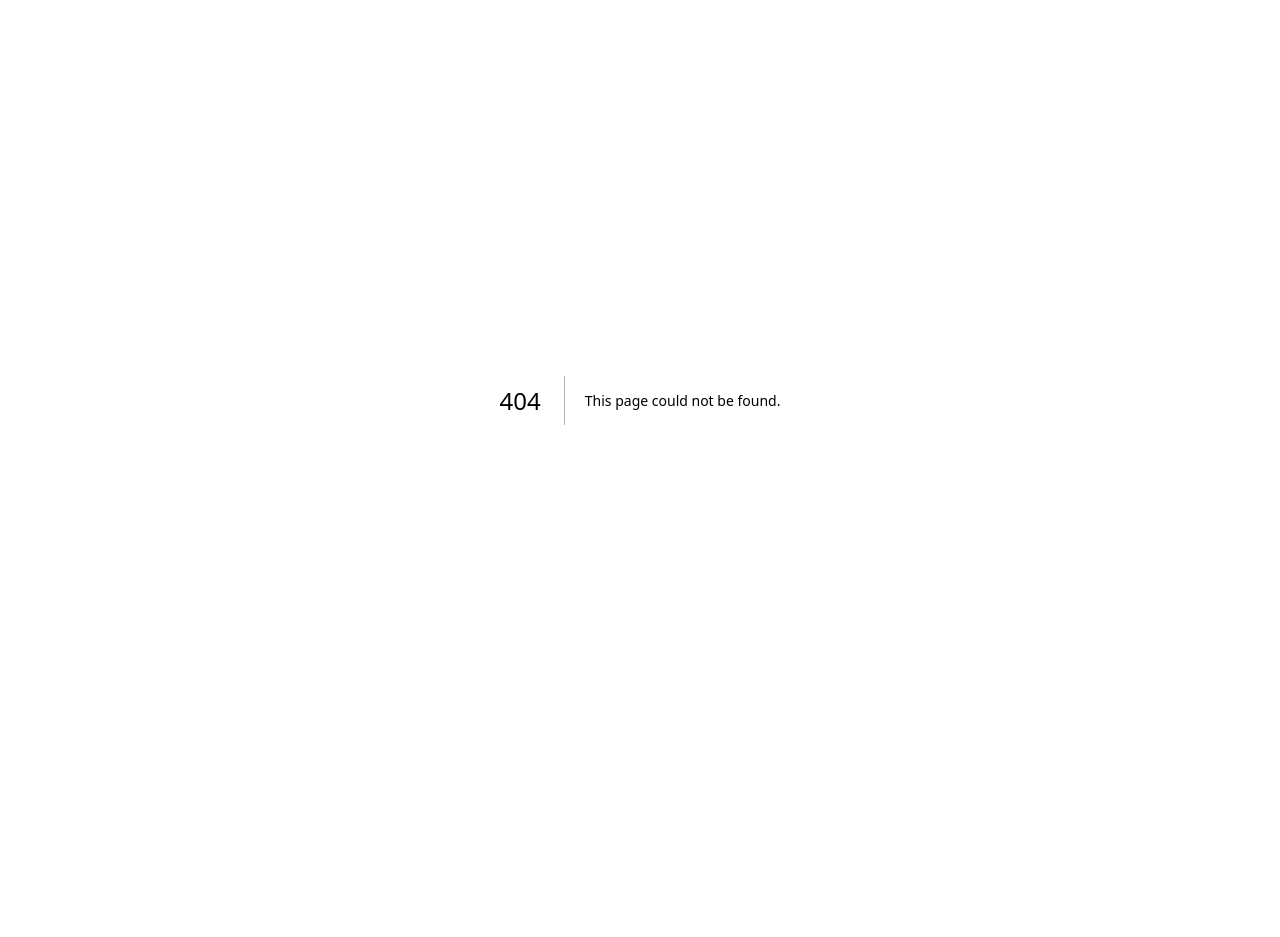
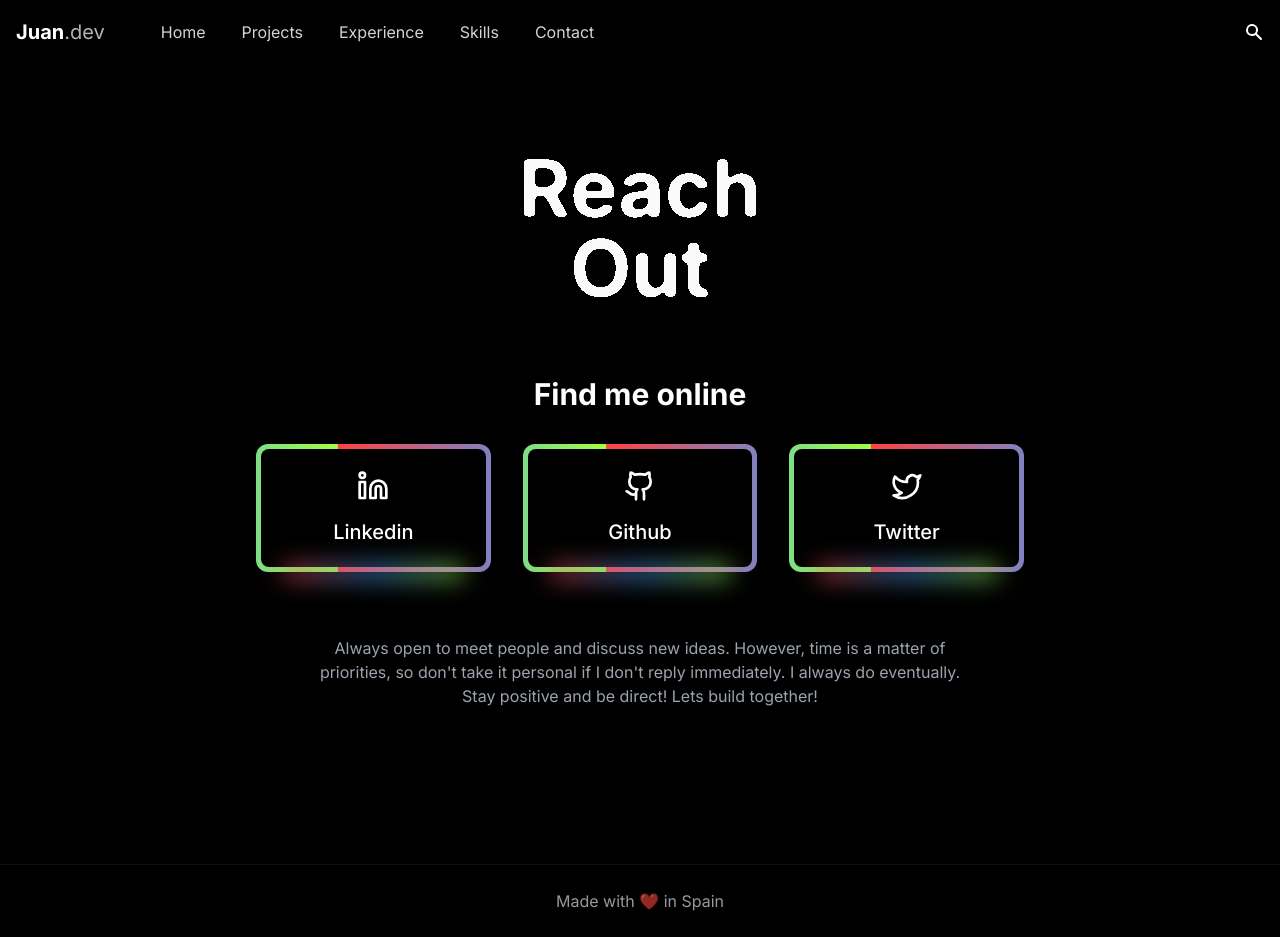
Before and after one commit to juannluengo/personalWebsite, a Next.js app: page /socials in a window 1280 px wide. Before the commit this address had no page. Before the commit the page ends 800 px from the top, so only its background shows below. Built offline with nearby package versions, Linux system fonts and the light colour scheme.

Commit message:
añadido socials

```diff
--- a/src/app/globals.css
+++ b/src/app/globals.css
@@ -29,6 +29,12 @@
     --chart-3: 197 37% 24%;
     --chart-4: 43 74% 66%;
     --chart-5: 27 87% 67%;
+    --color-1: 0 100% 63%;
+    --color-2: 270 100% 63%;
+    --color-3: 210 100% 63%;
+    --color-4: 195 100% 63%;
+    --color-5: 90 100% 63%;
+    --speed: 3s;
   }
 
   .dark {
@@ -129,3 +135,12 @@
     transform: rotate(360deg);
   }
 }
+
+@keyframes rainbow {
+  0% {
+    background-position: 0%;
+  }
+  100% {
+    background-position: 200%;
+  }
+}
--- /dev/null
+++ b/src/app/socials/page.tsx
@@ -0,0 +1,67 @@
+'use client';
+
+import React from 'react';
+import { GooeyText } from "@/components/ui/gooey-text-morphing";
+import { personalInfo } from '@/data/personal';
+import Layout from '@/components/layout/Layout';
+import { Github, Linkedin, Twitter } from 'lucide-react';
+import Link from 'next/link';
+import { RainbowButton } from "@/components/ui/rainbow-button";
+
+export default function SocialsPage() {
+  // Social icon mapping with proper typing
+  const socialIcons: Record<string, React.ReactNode> = {
+    github: <Github size={32} className="text-white" />,
+    linkedin: <Linkedin size={32} className="text-white" />,
+    twitter: <Twitter size={32} className="text-white" />
+  };
+
+  return (
+    <Layout>
+      <div className="min-h-screen bg-black text-white">
+        <div className="container mx-auto px-4 py-16">
+          {/* Gooey Text animation */}
+          <div className="h-[200px] flex items-center justify-center mb-12">
+            <GooeyText
+              texts={["Connect", "Reach Out", "Let's Talk"]}
+              morphTime={1}
+              cooldownTime={0.25}
+              className="font-bold"
+            />
+          </div>
+
+          {/* Social links section */}
+          <div className="max-w-3xl mx-auto">
+            <h2 className="text-3xl font-bold mb-8 text-center">Find me online</h2>
+
+            <div className="grid grid-cols-1 md:grid-cols-3 gap-8">
+              {Object.entries(personalInfo.social).map(([platform, url]) => (
+                <a
+                  href={url}
+                  key={platform}
+                  target="_blank"
+                  rel="noopener noreferrer"
+                >
+                  <RainbowButton className="w-full h-32">
+                    <div className="flex flex-col items-center justify-center">
+                      <div className="text-4xl mb-4">
+                        {platform in socialIcons ? socialIcons[platform] : null}
+                      </div>
+                      <span className="text-xl capitalize text-white">{platform}</span>
+                    </div>
+                  </RainbowButton>
+                </a>
+              ))}
+            </div>
+
+            <div className="mt-16 text-center">
+              <p className="text-gray-400 max-w-2xl mx-auto">
+                {personalInfo.contactDescription}
+              </p>
+            </div>
+          </div>
+        </div>
+      </div>
+    </Layout>
+  );
+}
--- a/src/components/home/RobotAnimation.tsx
+++ b/src/components/home/RobotAnimation.tsx
@@ -4,6 +4,7 @@ import { SplineScene } from "@/components/ui/splite";
 import { Card } from "@/components/ui/card";
 import { PlayCircle } from "lucide-react";
 import Link from "next/link";
+import { RainbowButton } from "@/components/ui/rainbow-button";
 
 export default function RobotAnimation() {
   // Function to scroll to the Work Experience section
@@ -26,7 +27,7 @@ export default function RobotAnimation() {
 
         {/* Title with large format like in Prime Video - wide enough to extend behind robot */}
         <h1 className="text-6xl md:text-8xl font-bold text-white mb-4 tracking-tighter w-[170%] relative z-5">
-          JUAN LUENGO GALLEGO
+          JUAN LUENGO
         </h1>
 
         {/* Subtitle/tagline */}
@@ -44,10 +45,10 @@ export default function RobotAnimation() {
             <PlayCircle size={20} />
             <span className="font-medium">View Profile</span>
           </button>
-          <Link href="/projects">
-            <button className="bg-gray-800/80 text-white px-6 py-2 rounded-md hover:bg-gray-700/80 transition-colors">
-              <span className="font-medium">More Info</span>
-            </button>
+          <Link href="/socials">
+            <RainbowButton>
+              <span className="font-medium text-white">More Info</span>
+            </RainbowButton>
           </Link>
         </div>
       </div>
--- a/src/components/layout/Navbar.tsx
+++ b/src/components/layout/Navbar.tsx
@@ -32,6 +32,9 @@ const Navbar = () => {
             <Button variant="link" className="text-white hover:text-white/80">
               <Link href="/collections">Collections</Link>
             </Button>
+            <Button variant="link" className="text-white hover:text-white/80">
+              <Link href="/socials">Contact</Link>
+            </Button>
           </div>
         </div>
         <div className="flex items-center space-x-4">
--- /dev/null
+++ b/src/components/ui/gooey-text-morphing.tsx
@@ -0,0 +1,134 @@
+"use client";
+
+import * as React from "react";
+import { cn } from "@/lib/utils";
+
+interface GooeyTextProps {
+  texts: string[];
+  morphTime?: number;
+  cooldownTime?: number;
+  className?: string;
+  textClassName?: string;
+}
+
+export function GooeyText({
+  texts,
+  morphTime = 1,
+  cooldownTime = 0.25,
+  className,
+  textClassName
+}: GooeyTextProps) {
+  const text1Ref = React.useRef<HTMLSpanElement>(null);
+  const text2Ref = React.useRef<HTMLSpanElement>(null);
+
+  React.useEffect(() => {
+    let textIndex = texts.length - 1;
+    let time = new Date();
+    let morph = 0;
+    let cooldown = cooldownTime;
+
+    const setMorph = (fraction: number) => {
+      if (text1Ref.current && text2Ref.current) {
+        text2Ref.current.style.filter = `blur(${Math.min(8 / fraction - 8, 100)}px)`;
+        text2Ref.current.style.opacity = `${Math.pow(fraction, 0.4) * 100}%`;
+
+        fraction = 1 - fraction;
+        text1Ref.current.style.filter = `blur(${Math.min(8 / fraction - 8, 100)}px)`;
+        text1Ref.current.style.opacity = `${Math.pow(fraction, 0.4) * 100}%`;
+      }
+    };
+
+    const doCooldown = () => {
+      morph = 0;
+      if (text1Ref.current && text2Ref.current) {
+        text2Ref.current.style.filter = "";
+        text2Ref.current.style.opacity = "100%";
+        text1Ref.current.style.filter = "";
+        text1Ref.current.style.opacity = "0%";
+      }
+    };
+
+    const doMorph = () => {
+      morph -= cooldown;
+      cooldown = 0;
+      let fraction = morph / morphTime;
+
+      if (fraction > 1) {
+        cooldown = cooldownTime;
+        fraction = 1;
+      }
+
+      setMorph(fraction);
+    };
+
+    function animate() {
+      requestAnimationFrame(animate);
+      const newTime = new Date();
+      const shouldIncrementIndex = cooldown > 0;
+      const dt = (newTime.getTime() - time.getTime()) / 1000;
+      time = newTime;
+
+      cooldown -= dt;
+
+      if (cooldown <= 0) {
+        if (shouldIncrementIndex) {
+          textIndex = (textIndex + 1) % texts.length;
+          if (text1Ref.current && text2Ref.current) {
+            text1Ref.current.textContent = texts[textIndex % texts.length];
+            text2Ref.current.textContent = texts[(textIndex + 1) % texts.length];
+          }
+        }
+        doMorph();
+      } else {
+        doCooldown();
+      }
+    }
+
+    animate();
+
+    return () => {
+      // Cleanup function if needed
+    };
+  }, [texts, morphTime, cooldownTime]);
+
+  return (
+    <div className={cn("relative", className)}>
+      <svg className="absolute h-0 w-0" aria-hidden="true" focusable="false">
+        <defs>
+          <filter id="threshold">
+            <feColorMatrix
+              in="SourceGraphic"
+              type="matrix"
+              values="1 0 0 0 0
+                      0 1 0 0 0
+                      0 0 1 0 0
+                      0 0 0 255 -140"
+            />
+          </filter>
+        </defs>
+      </svg>
+
+      <div
+        className="flex items-center justify-center"
+        style={{ filter: "url(#threshold)" }}
+      >
+        <span
+          ref={text1Ref}
+          className={cn(
+            "absolute inline-block select-none text-center text-6xl md:text-[60pt]",
+            "text-foreground",
+            textClassName
+          )}
+        />
+        <span
+          ref={text2Ref}
+          className={cn(
+            "absolute inline-block select-none text-center text-6xl md:text-[60pt]",
+            "text-foreground",
+            textClassName
+          )}
+        />
+      </div>
+    </div>
+  );
+}
--- /dev/null
+++ b/src/components/ui/rainbow-button.tsx
@@ -0,0 +1,35 @@
+import React from "react";
+
+import { cn } from "@/lib/utils";
+interface RainbowButtonProps
+  extends React.ButtonHTMLAttributes<HTMLButtonElement> {}
+
+export function RainbowButton({
+  children,
+  className,
+  ...props
+}: RainbowButtonProps) {
+  return (
+    <button
+      className={cn(
+        "group relative inline-flex animate-rainbow cursor-pointer items-center justify-center rounded-xl border-[3px] border-transparent bg-[length:200%] px-8 py-4 font-medium transition-all hover:scale-105 focus-visible:outline-none disabled:pointer-events-none disabled:opacity-50",
+
+        // Rainbow border gradient
+        "bg-gradient-to-r from-[hsl(var(--color-1))] via-[hsl(var(--color-3))] to-[hsl(var(--color-5))]",
+
+        // Inner container style
+        "before:absolute before:inset-[2px] before:rounded-lg before:bg-black",
+
+        // Glow effect
+        "after:absolute after:-bottom-2 after:left-1/2 after:h-[10px] after:w-4/5 after:-translate-x-1/2 after:animate-rainbow after:rounded-full after:bg-gradient-to-r after:from-[hsl(var(--color-1))] after:via-[hsl(var(--color-3))] after:to-[hsl(var(--color-5))] after:blur-md",
+
+        className,
+      )}
+      {...props}
+    >
+      <span className="relative z-10 flex items-center justify-center">
+        {children}
+      </span>
+    </button>
+  );
+}
--- a/tailwind.config.ts
+++ b/tailwind.config.ts
@@ -1,4 +1,5 @@
 import type { Config } from "tailwindcss";
+import tailwindcssAnimate from "tailwindcss-animate";
 
 export default {
     darkMode: ["class"],
@@ -49,7 +50,12 @@ export default {
   				'3': 'hsl(var(--chart-3))',
   				'4': 'hsl(var(--chart-4))',
   				'5': 'hsl(var(--chart-5))'
-        }
+  			},
+        "color-1": "hsl(var(--color-1))",
+        "color-2": "hsl(var(--color-2))",
+        "color-3": "hsl(var(--color-3))",
+        "color-4": "hsl(var(--color-4))",
+        "color-5": "hsl(var(--color-5))"
   		},
   		borderRadius: {
   			lg: 'var(--radius)',
@@ -63,17 +69,30 @@ export default {
   				sm: '2rem',
   				lg: '4rem',
   				xl: '5rem',
-        '2xl': '6rem',
+  				'2xl': '6rem'
   			},
   			screens: {
   				sm: '640px',
   				md: '768px',
   				lg: '1024px',
   				xl: '1280px',
-        '2xl': '1536px',
+  				'2xl': '1536px'
+  			}
   		},
+  		backgroundImage: {
+  			'grid-pattern': '',
+  			'grid-pattern-light': ''
+  		},
+      animation: {
+        rainbow: "rainbow var(--speed, 3s) infinite linear",
+      },
+      keyframes: {
+        rainbow: {
+          "0%": { "background-position": "0%" },
+          "100%": { "background-position": "200%" },
         },
       }
+  	}
   },
-  plugins: [require("tailwindcss-animate")],
+  plugins: [tailwindcssAnimate],
 } satisfies Config;
```
Lines whose indentation alone changed are shown as unchanged.
